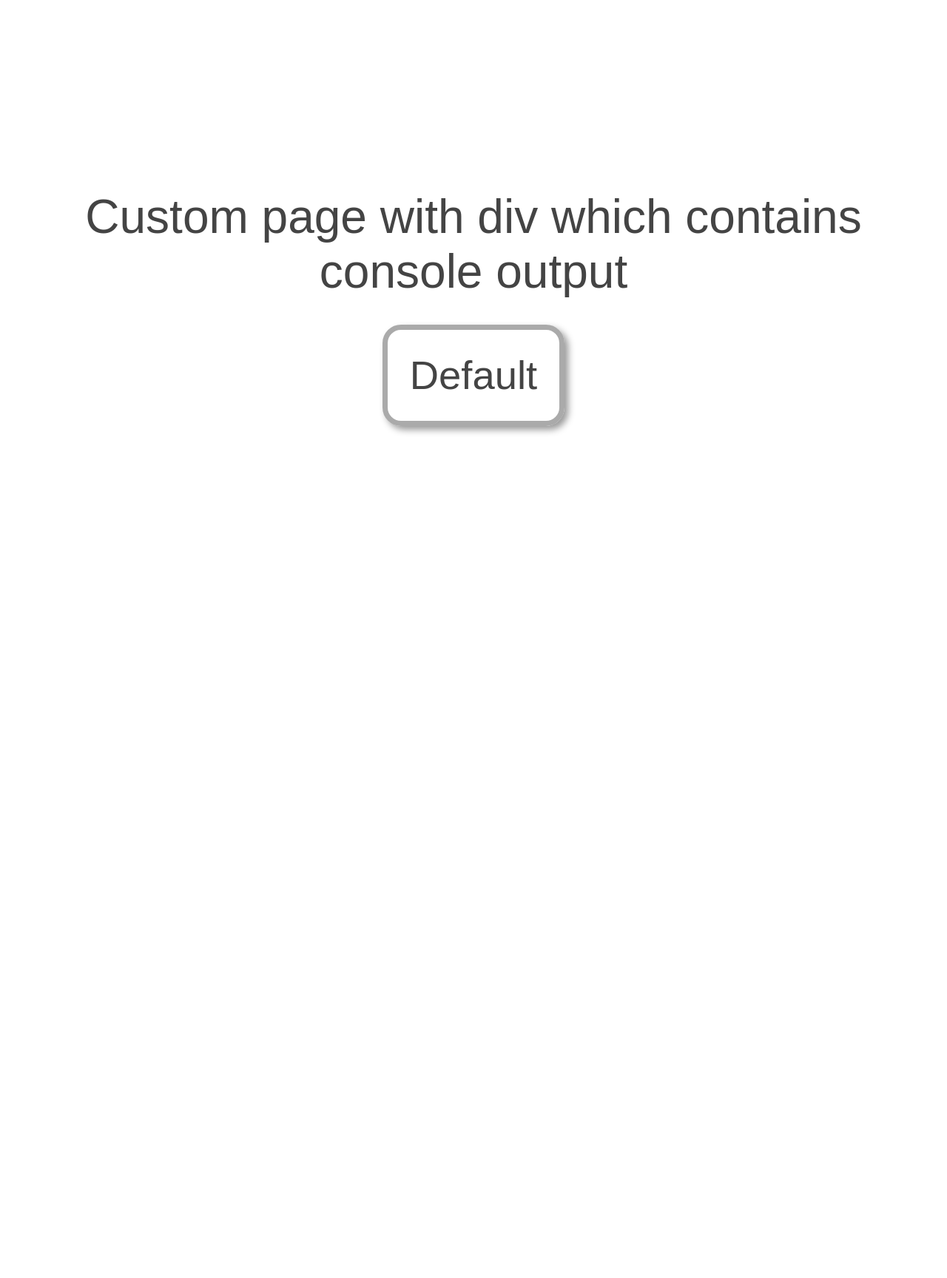
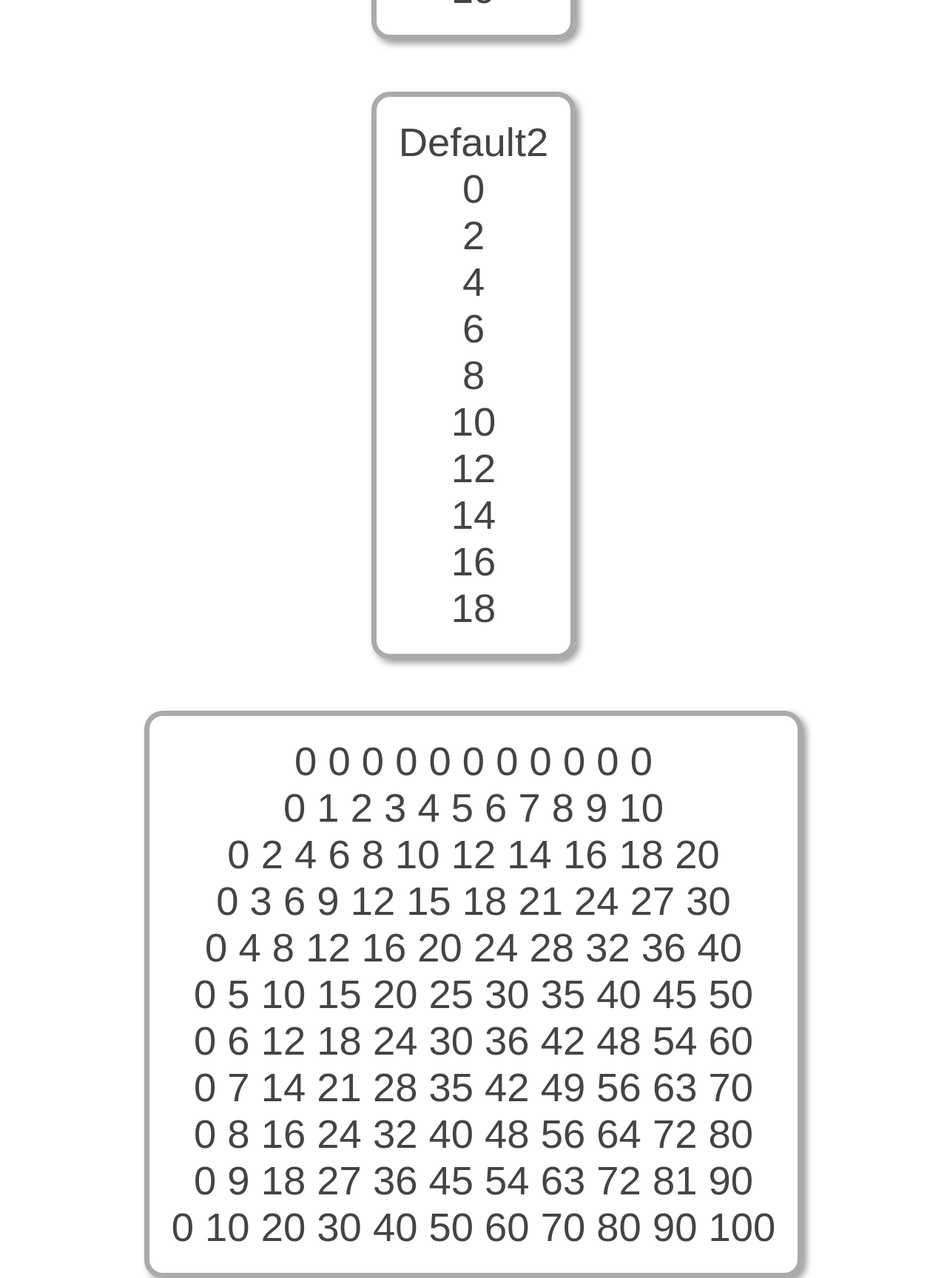
Before and after one commit to DevilsDime/RadekJSRepo, a plain HTML site: page FirstProgramWithPageDisplay/NewPageWithBox.html in a window 1280 px wide. Shown: the whole page at 74% size. Before the commit the page ends 858 px from the top, so only its background shows below. Drawn offline with Linux system fonts and the light colour scheme.

Commit message:
Modification regarding Branching and Looping. Adding If, While and For

```diff
--- a/FirstProgramWithPageDisplay/BranchControls.js
+++ b/FirstProgramWithPageDisplay/BranchControls.js
@@ -1 +1,28 @@
 console.log("Upcoming changes");
+var box1 = document.getElementById("result1");
+var box2 = document.getElementById("result2");
+var i = 0;
+while (i<20)
+    {
+        if(i%2==0)
+        {
+            box2.innerHTML += "<br>" + i;
+        }
+        else
+        {
+            box1.innerHTML += "<br>" + i;
+        }
+        i++;
+    }
+
+var boxChess = document.getElementById("resultFOR")
+
+var x,y;
+for(y=0;y<=10;y++)
+    {
+        for(x=0;x<=10;x++)
+            {
+                boxChess.innerHTML += " " + x*y;
+            }
+        boxChess.innerHTML += "<br>";
+    }
--- a/FirstProgramWithPageDisplay/NewPageWithBox.html
+++ b/FirstProgramWithPageDisplay/NewPageWithBox.html
@@ -8,7 +8,9 @@
   </head>
   <body>
     Custom page with div which contains console output
+    <div id="result1" class="box">Default1</div>
+    <div id="result2" class="box">Default2</div>
+    <div id="resultFOR" class="box"></div>
     <script src="BranchControls.js"></script>
-    <div class="box">Default</div>
   </body>
 </html>
```
